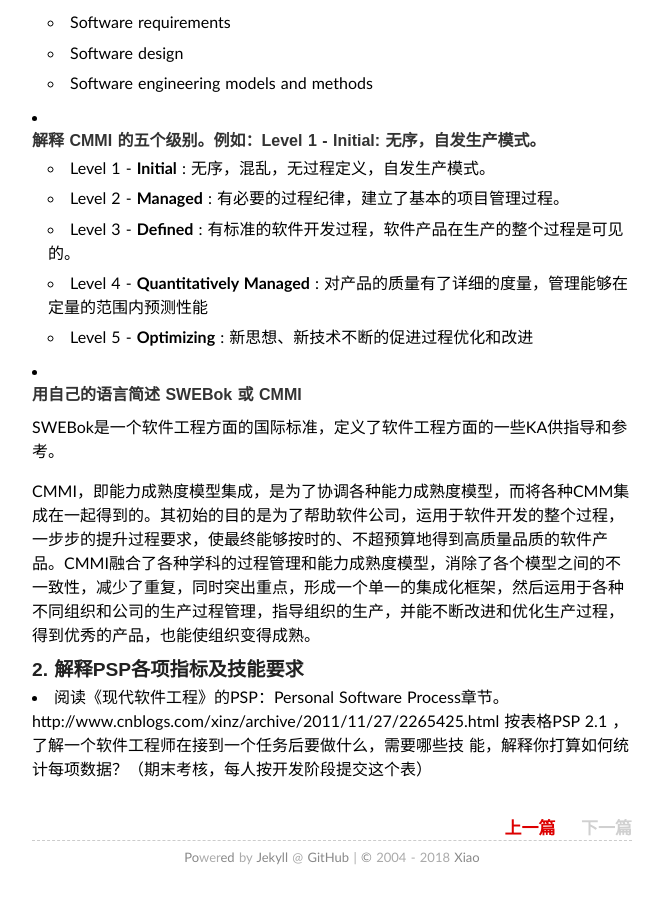
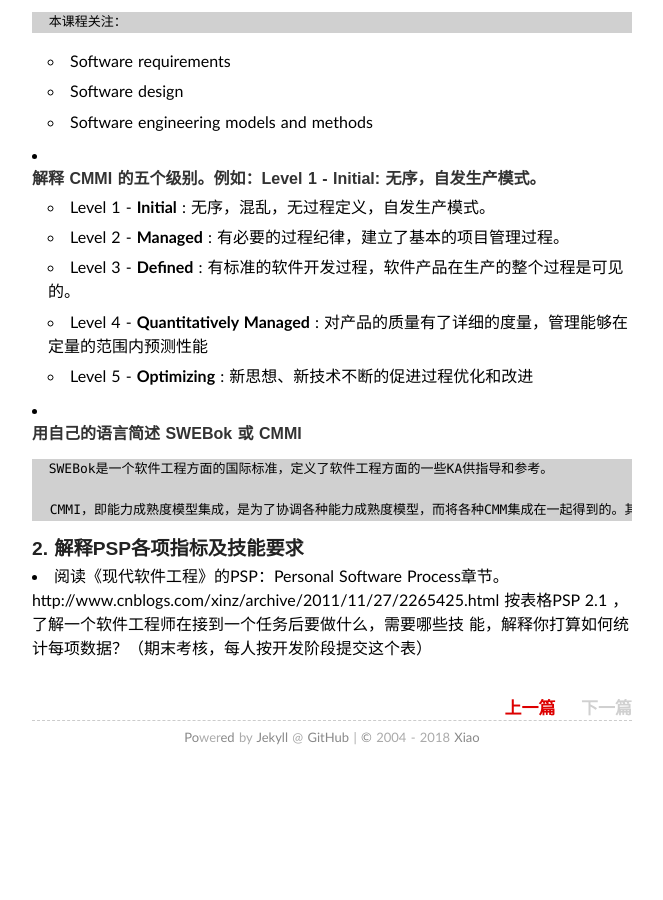
Before and after one commit to houhx/houhx.github.io, a Jekyll site: the page built from _posts/2018-03-10-系统分析与设计第一次作业 .md, in a window 1280 px wide and 900 px high, scrolled down 1522 px. Shown: the whole window, without its empty margins (308-971 px from the left). Built offline with Jekyll 4.4.1, drawn with Linux system fonts in a browser that asks for light colours; our own code applies the rules of GitHub Pages for plain Markdown files; comment, search, counter and statistics services are not loaded; after the commit the page ends 2302 px from its top, so only the background shows below that; part of the change alters nothing that is shown.

Commit message:
change format

```diff
--- a/_posts/2018-03-09-系统分析与设计第一次作业 .md
+++ b/_posts/2018-03-10-系统分析与设计第一次作业 .md
@@ -3,7 +3,7 @@ layout: post
 title: 系统分析与设计第一次作业
 date: 2018-03-10 09:24:00+00:00
 categories: 日志
-tags： 博客
+tags: 博客
 ---
 
 ### 1. 简单题
@@ -44,7 +44,7 @@ tags： 博客
       4. 运行与维护时期
 
 +   #### 按照 SWEBok 的 KA 划分，本课程关注哪些 KA 或知识领域？
-      本课程关注：
+          本课程关注：
 
     + Software requirements
     + Software design
@@ -60,9 +60,9 @@ tags： 博客
 
 +   #### 用自己的语言简述 SWEBok 或 CMMI
 
-      SWEBok是一个软件工程方面的国际标准，定义了软件工程方面的一些KA供指导和参考。
+          SWEBok是一个软件工程方面的国际标准，定义了软件工程方面的一些KA供指导和参考。
 
-      CMMI，即能力成熟度模型集成，是为了协调各种能力成熟度模型，而将各种CMM集成在一起得到的。其初始的目的是为了帮助软件公司，运用于软件开发的整个过程，一步步的提升过程要求，使最终能够按时的、不超预算地得到高质量品质的软件产品。CMMI融合了各种学科的过程管理和能力成熟度模型，消除了各个模型之间的不一致性，减少了重复，同时突出重点，形成一个单一的集成化框架，然后运用于各种不同组织和公司的生产过程管理，指导组织的生产，并能不断改进和优化生产过程，得到优秀的产品，也能使组织变得成熟。
+          CMMI，即能力成熟度模型集成，是为了协调各种能力成熟度模型，而将各种CMM集成在一起得到的。其初始的目的是为了帮助软件公司，运用于软件开发的整个过程，一步步的提升过程要求，使最终能够按时的、不超预算地得到高质量品质的软件产品。CMMI融合了各种学科的过程管理和能力成熟度模型，消除了各个模型之间的不一致性，减少了重复，同时突出重点，形成一个单一的集成化框架，然后运用于各种不同组织和公司的生产过程管理，指导组织的生产，并能不断改进和优化生产过程，得到优秀的产品，也能使组织变得成熟。
 
 ### 2. 解释PSP各项指标及技能要求
 
```
